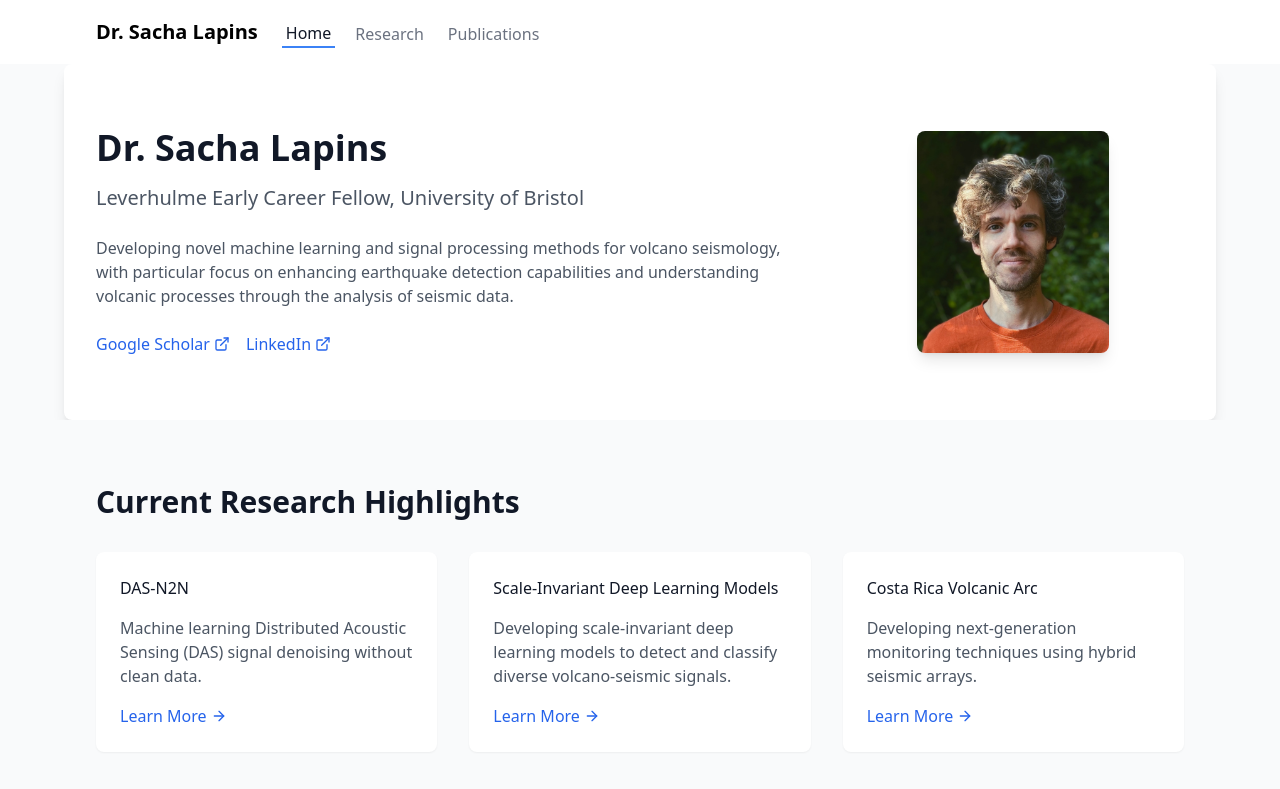
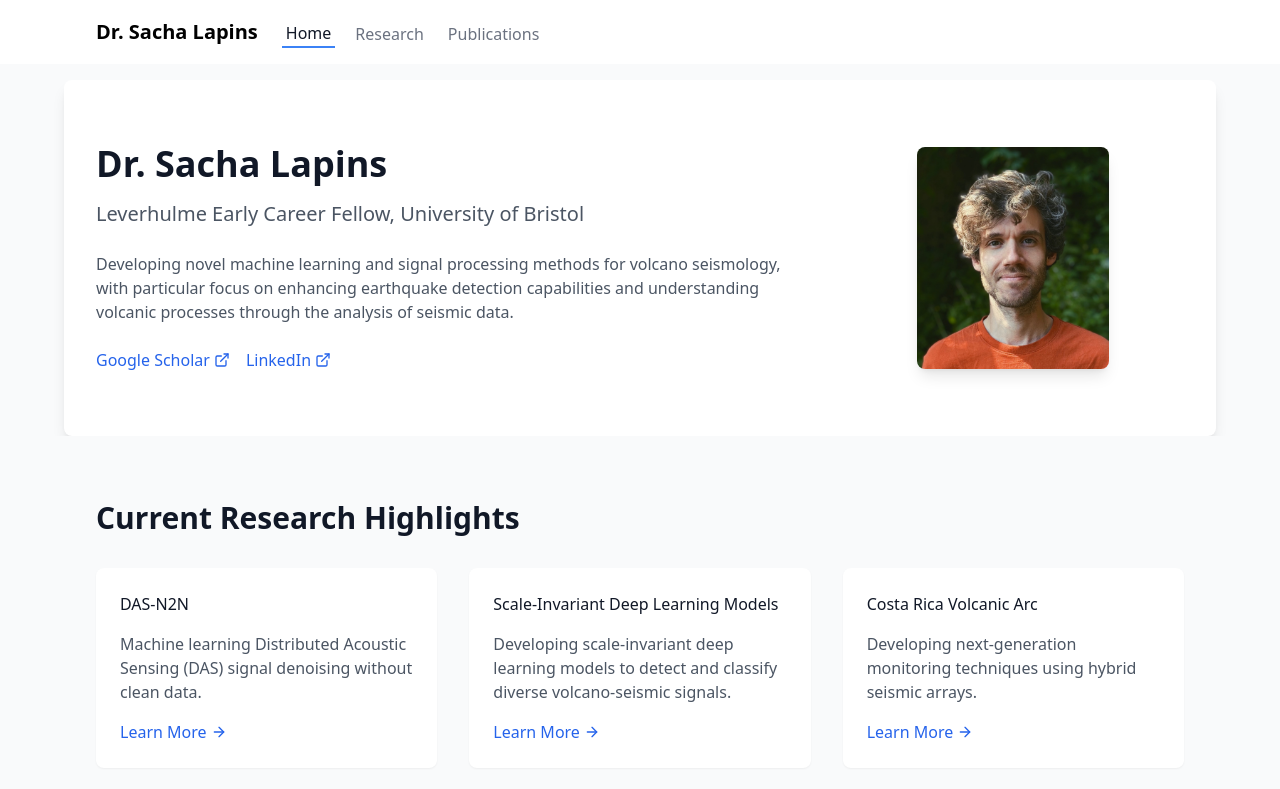
Before and after one commit to sachalapins/sachalapins.github.io, a React (Create React App) app: page / in a window 1280 px wide. Shown: the top 789 px of the page. Built offline with nearby package versions, Linux system fonts and the light colour scheme.

Commit message:
Updated homepage

```diff
--- a/src/components/pages/HomePage.jsx
+++ b/src/components/pages/HomePage.jsx
@@ -41,7 +41,7 @@ const HomePage = ({ setCurrentPage }) => {
   return (
     <div>
       {/* Hero Section */}
-      <div className="bg-gray-50">
+      <div className="bg-gray-50 pt-4">
         <div className="max-w-6xl mx-auto px-4 sm:px-6 lg:px-8 py-16 bg-white rounded-lg shadow-lg">
           <div className="grid grid-cols-1 md:grid-cols-3 gap-8 items-center">
             {/* Left Column */}
```
